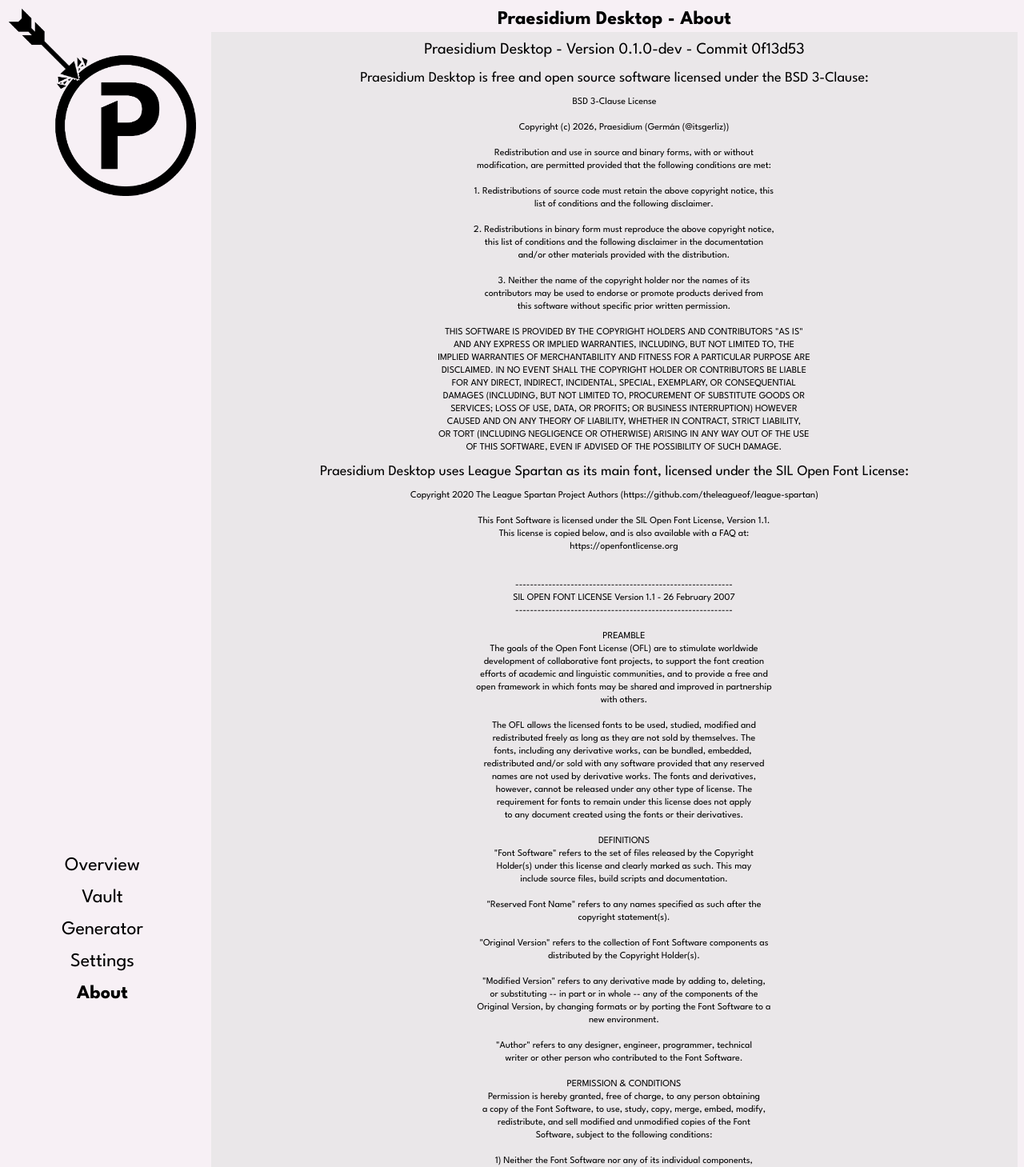
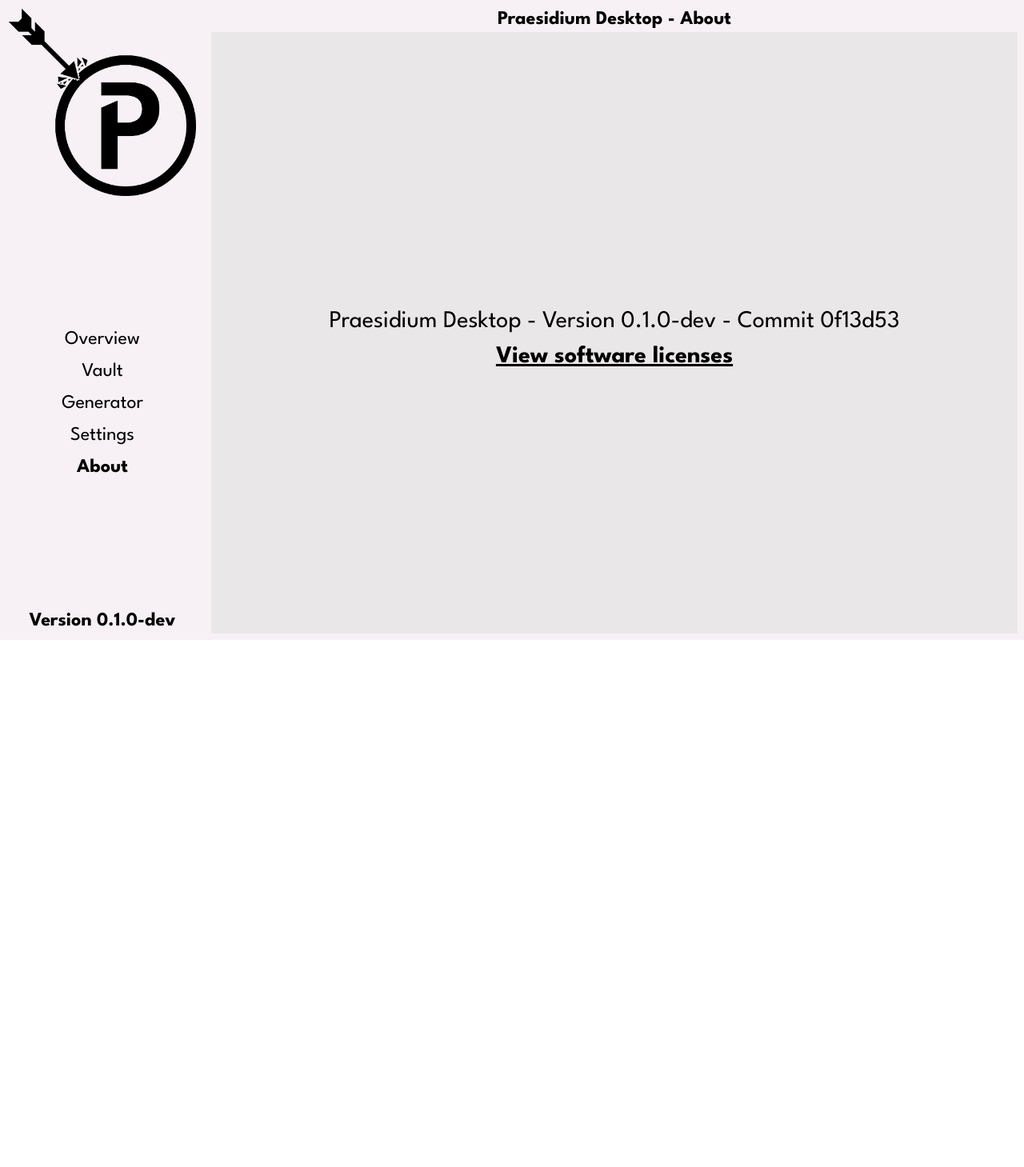
Before and after one commit to PraesidiumApp/desktop, a SvelteKit app: page /about in a window 1280 px wide. Shown: the top 1459 px of the page at 80% size. After the commit the page ends 800 px from the top, so only its background shows below. Built offline with nearby package versions, Linux system fonts and the light colour scheme.

Commit message:
feat: view software licenses in a separate window

```diff
--- a/src-tauri/capabilities/default.json
+++ b/src-tauri/capabilities/default.json
@@ -5,6 +5,7 @@
   "windows": ["main"],
   "permissions": [
     "core:default",
+    "core:webview:allow-create-webview-window",
     "opener:default"
   ]
 }
--- a/src/lib/locales/en.json
+++ b/src/lib/locales/en.json
@@ -33,7 +33,7 @@
     }
   },
   "about": {
-    "praesidiumabout": "Praesidium Desktop is free and open source software licensed under the BSD 3-Clause:",
-    "leaguespartanabout": "Praesidium Desktop uses League Spartan as its main font, licensed under the SIL Open Font License:"
+    "viewsoftwarelicenses": "View software licenses",
+    "softwarelicenses": "Software licenses"
   }
 }
--- a/src/lib/locales/es.json
+++ b/src/lib/locales/es.json
@@ -33,7 +33,7 @@
     }
   },
   "about": {
-    "leaguespartanabout": "Praesidium Desktop usa League Spartan como su fuente principal, licenciada bajo la SIL Open Font License:",
-    "praesidiumabout": "Praesidium Desktop es software libre y de código abierto licenciado bajo la BSD 3-Clause:"
+    "softwarelicenses": "Licencias de software",
+    "viewsoftwarelicenses": "Ver licencias de software"
   }
 }
--- /dev/null
+++ b/src/lib/state/about.svelte.ts
@@ -0,0 +1,16 @@
+import { WebviewWindow } from "@tauri-apps/api/webviewWindow";
+import { localeState } from "./app.svelte";
+
+export class AboutState {
+	openLicenses() {
+		new WebviewWindow(
+			"software-licenses",
+			{
+				url: "/software-licenses.html",
+				title: `Praesidium Desktop - ${localeState.labels.about.softwarelicenses}`,
+				width: 600,
+				height: 700
+			}
+		)
+	}
+}
--- a/src/lib/state/app.svelte.ts
+++ b/src/lib/state/app.svelte.ts
@@ -1,5 +1,6 @@
 import { SettingsState } from "./settings.svelte";
 import { NavigationState } from "./navigation.svelte";
+import { AboutState } from "./about.svelte";
 
 class AppState {
 	metadata = {
@@ -10,6 +11,8 @@
 	settings = new SettingsState();
 
 	navigation = new NavigationState();
+
+	about = new AboutState();
 
 	/*
 	openGithub() {
--- a/src/routes/about/+page.svelte
+++ b/src/routes/about/+page.svelte
@@ -2,139 +2,11 @@
 	import { appState, localeState } from "$lib/state/app.svelte";
 </script>
 
-<div class="m-2 text-center flex flex-col gap-2">
-	<h1 class="text-xl">
+<div class="m-2 text-center flex flex-col gap-2 items-center justify-center h-full text-3xl">
+	<h1>
 		Praesidium Desktop - {localeState.labels.metadata.version} {appState.metadata.version} - {localeState.labels.metadata.commit} {appState.metadata.commit}
 	</h1>
-	<p class="text-lg">
-		{localeState.labels.about.praesidiumabout}
-	</p>
-	<p class="text-xs whitespace-pre-wrap">
-		BSD 3-Clause License
-
-		Copyright (c) 2026, Praesidium (Germán (@itsgerliz))
-
-		Redistribution and use in source and binary forms, with or without
-		modification, are permitted provided that the following conditions are met:
-
-		1. Redistributions of source code must retain the above copyright notice, this
-		list of conditions and the following disclaimer.
-
-		2. Redistributions in binary form must reproduce the above copyright notice,
-		this list of conditions and the following disclaimer in the documentation
-		and/or other materials provided with the distribution.
-
-		3. Neither the name of the copyright holder nor the names of its
-		contributors may be used to endorse or promote products derived from
-		this software without specific prior written permission.
-
-		THIS SOFTWARE IS PROVIDED BY THE COPYRIGHT HOLDERS AND CONTRIBUTORS "AS IS"
-		AND ANY EXPRESS OR IMPLIED WARRANTIES, INCLUDING, BUT NOT LIMITED TO, THE
-		IMPLIED WARRANTIES OF MERCHANTABILITY AND FITNESS FOR A PARTICULAR PURPOSE ARE
-		DISCLAIMED. IN NO EVENT SHALL THE COPYRIGHT HOLDER OR CONTRIBUTORS BE LIABLE
-		FOR ANY DIRECT, INDIRECT, INCIDENTAL, SPECIAL, EXEMPLARY, OR CONSEQUENTIAL
-		DAMAGES (INCLUDING, BUT NOT LIMITED TO, PROCUREMENT OF SUBSTITUTE GOODS OR
-		SERVICES; LOSS OF USE, DATA, OR PROFITS; OR BUSINESS INTERRUPTION) HOWEVER
-		CAUSED AND ON ANY THEORY OF LIABILITY, WHETHER IN CONTRACT, STRICT LIABILITY,
-		OR TORT (INCLUDING NEGLIGENCE OR OTHERWISE) ARISING IN ANY WAY OUT OF THE USE
-		OF THIS SOFTWARE, EVEN IF ADVISED OF THE POSSIBILITY OF SUCH DAMAGE.
-	</p>
-	<p class="text-lg">
-		{localeState.labels.about.leaguespartanabout}
-	</p>
-	<p class="text-xs whitespace-pre-wrap">
-		Copyright 2020 The League Spartan Project Authors (https://github.com/theleagueof/league-spartan)
-
-		This Font Software is licensed under the SIL Open Font License, Version 1.1.
-		This license is copied below, and is also available with a FAQ at:
-		https://openfontlicense.org
-
-
-		-----------------------------------------------------------
-		SIL OPEN FONT LICENSE Version 1.1 - 26 February 2007
-		-----------------------------------------------------------
-
-		PREAMBLE
-		The goals of the Open Font License (OFL) are to stimulate worldwide
-		development of collaborative font projects, to support the font creation
-		efforts of academic and linguistic communities, and to provide a free and
-		open framework in which fonts may be shared and improved in partnership
-		with others.
-
-		The OFL allows the licensed fonts to be used, studied, modified and
-		redistributed freely as long as they are not sold by themselves. The
-		fonts, including any derivative works, can be bundled, embedded,
-		redistributed and/or sold with any software provided that any reserved
-		names are not used by derivative works. The fonts and derivatives,
-		however, cannot be released under any other type of license. The
-		requirement for fonts to remain under this license does not apply
-		to any document created using the fonts or their derivatives.
-
-		DEFINITIONS
-		"Font Software" refers to the set of files released by the Copyright
-		Holder(s) under this license and clearly marked as such. This may
-		include source files, build scripts and documentation.
-
-		"Reserved Font Name" refers to any names specified as such after the
-		copyright statement(s).
-
-		"Original Version" refers to the collection of Font Software components as
-		distributed by the Copyright Holder(s).
-
-		"Modified Version" refers to any derivative made by adding to, deleting,
-		or substituting -- in part or in whole -- any of the components of the
-		Original Version, by changing formats or by porting the Font Software to a
-		new environment.
-
-		"Author" refers to any designer, engineer, programmer, technical
-		writer or other person who contributed to the Font Software.
-
-		PERMISSION & CONDITIONS
-		Permission is hereby granted, free of charge, to any person obtaining
-		a copy of the Font Software, to use, study, copy, merge, embed, modify,
-		redistribute, and sell modified and unmodified copies of the Font
-		Software, subject to the following conditions:
-
-		1) Neither the Font Software nor any of its individual components,
-		in Original or Modified Versions, may be sold by itself.
-
-		2) Original or Modified Versions of the Font Software may be bundled,
-		redistributed and/or sold with any software, provided that each copy
-		contains the above copyright notice and this license. These can be
-		included either as stand-alone text files, human-readable headers or
-		in the appropriate machine-readable metadata fields within text or
-		binary files as long as those fields can be easily viewed by the user.
-
-		3) No Modified Version of the Font Software may use the Reserved Font
-		Name(s) unless explicit written permission is granted by the corresponding
-		Copyright Holder. This restriction only applies to the primary font name as
-		presented to the users.
-
-		4) The name(s) of the Copyright Holder(s) or the Author(s) of the Font
-		Software shall not be used to promote, endorse or advertise any
-		Modified Version, except to acknowledge the contribution(s) of the
-		Copyright Holder(s) and the Author(s) or with their explicit written
-		permission.
-
-		5) The Font Software, modified or unmodified, in part or in whole,
-		must be distributed entirely under this license, and must not be
-		distributed under any other license. The requirement for fonts to
-		remain under this license does not apply to any document created
-		using the Font Software.
-
-		TERMINATION
-		This license becomes null and void if any of the above conditions are
-		not met.
-
-		DISCLAIMER
-		THE FONT SOFTWARE IS PROVIDED "AS IS", WITHOUT WARRANTY OF ANY KIND,
-		EXPRESS OR IMPLIED, INCLUDING BUT NOT LIMITED TO ANY WARRANTIES OF
-		MERCHANTABILITY, FITNESS FOR A PARTICULAR PURPOSE AND NONINFRINGEMENT
-		OF COPYRIGHT, PATENT, TRADEMARK, OR OTHER RIGHT. IN NO EVENT SHALL THE
-		COPYRIGHT HOLDER BE LIABLE FOR ANY CLAIM, DAMAGES OR OTHER LIABILITY,
-		INCLUDING ANY GENERAL, SPECIAL, INDIRECT, INCIDENTAL, OR CONSEQUENTIAL
-		DAMAGES, WHETHER IN AN ACTION OF CONTRACT, TORT OR OTHERWISE, ARISING
-		FROM, OUT OF THE USE OR INABILITY TO USE THE FONT SOFTWARE OR FROM
-		OTHER DEALINGS IN THE FONT SOFTWARE.
-	</p>
+	<button onclick={() => appState.about.openLicenses()} class="cursor-pointer font-bold underline">
+		{localeState.labels.about.viewsoftwarelicenses}
+	</button>
 </div>
--- a/src/routes/settings/+page.svelte
+++ b/src/routes/settings/+page.svelte
@@ -2,7 +2,7 @@
 	import { appState, localeState } from "$lib/state/app.svelte";
 </script>
 
-<div class="flex flex-col h-full m-2 gap-2 justify-center items-center">
+<div class="flex flex-col h-full m-2 gap-2 justify-center items-center text-3xl">
 	<div class="bg-(--light-scheme-3) dark:bg-(--dark-scheme-3)
 	rounded-xl flex flex-row w-fit p-2 gap-2">
 		<p>
```
Also changed, not shown: static/software-licenses.html (renamed from static/licenses.html).
